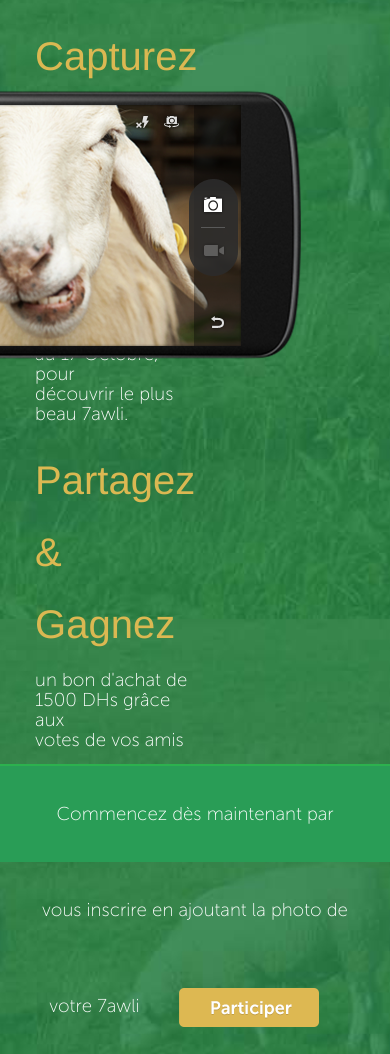
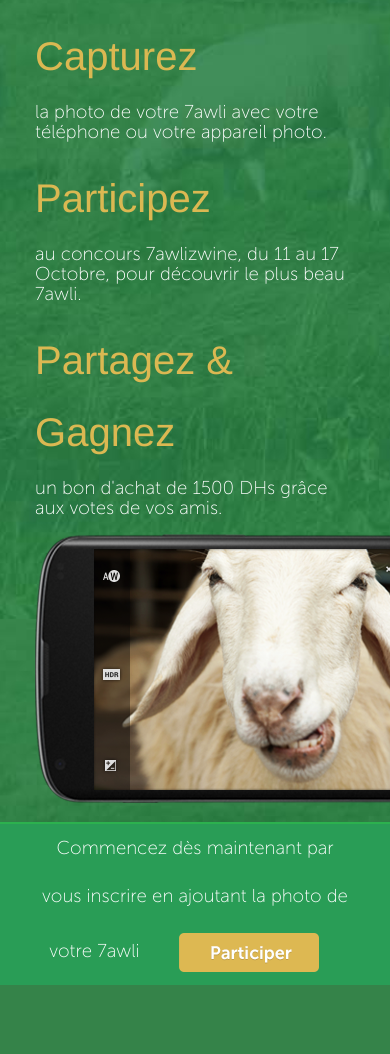
Before and after one commit to akramfares/hz-project, a PHP site: page / in a window 390 px wide; the page is wider, and only the part inside the window is pictured. Shown: the part 225-1279 px from the top of that part. After the commit the page ends 1210 px from the top of that part, so only its background shows below. Run offline with PHP 8.4, Linux system fonts and the light colour scheme; some libraries are stand-ins or nearby versions.

Commit message:
probleme ecran 17 - kraymond70

```diff
--- a/hawlizwin/css/style2.css
+++ b/hawlizwin/css/style2.css
@@ -87,7 +87,7 @@ div#main {
     position: relative;
 }
 div#content {
-    width: 50%;
+    max-width: 40%;
 }
 div.index-block {
 	margin: 1em 0;
@@ -107,12 +107,12 @@ div#mobile {
     display: block;
     position: absolute;
     top: 70px;
-    right: 30px;
+    right: -50px;
     background: url('../img/smartphone_7awli.png') no-repeat left top;
 }
 #footer {
 	background: #299d56;
-	height: 6em;
+	min-height: 6em;
     /*position: fixed;*/
     bottom: 0;
     width: 100%;
@@ -140,3 +140,21 @@ a.footer-button {
 a.footer-button:hover{
 	text-decoration: none;
 }
+@media screen and (max-width: 959px) {
+    #footer>div {
+        line-height: 3em;
+    }
+    div#mobile {
+        position: relative;
+        top: 0;
+        right: 0;
+    }
+    div#content {
+        max-width: 100%;
+    }
+}
+@media screen and (min-width: 1100px) {
+    div#mobile {
+        right: 15px;
+    }
+}
--- a/hawlizwin/index.php
+++ b/hawlizwin/index.php
@@ -93,22 +93,19 @@ $active_galerie = false;
                     <div class="index-block">
                         <h2>Capturez</h2>
                         <p>
-                            la photo de votre 7awli avec votre téléphone <br />
-                            ou votre appareil photo.
+                            la photo de votre 7awli avec votre téléphone ou votre appareil photo.
                         </p>
                     </div>
                     <div class="index-block">
                         <h2>Participez</h2>
                         <p>
-                            au concours 7awlizwine, du 11 au 17 Octobre, pour <br />
-                            découvrir le plus beau 7awli.
+                            au concours 7awlizwine, du 11 au 17 Octobre, pour découvrir le plus beau 7awli.
                         </p>
                     </div>
                     <div class="index-block">
                         <h2>Partagez & Gagnez</h2>
                         <p>
-                            un bon d'achat de 1500 DHs grâce aux<br/>
-                            votes de vos amis
+                            un bon d'achat de 1500 DHs grâce aux votes de vos amis.
                         </p>
                     </div>
                 </div>
```
